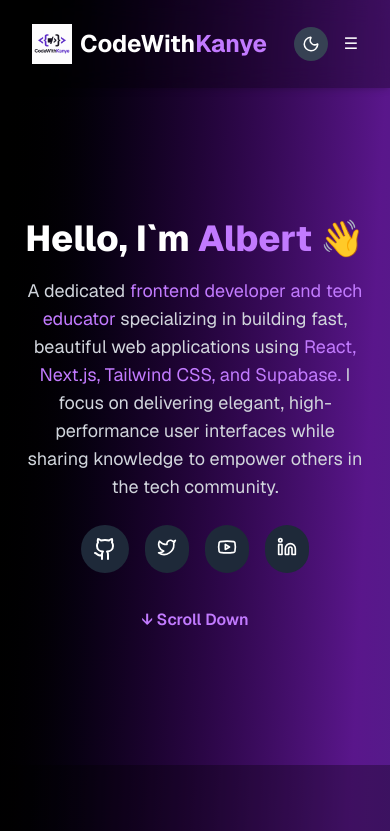
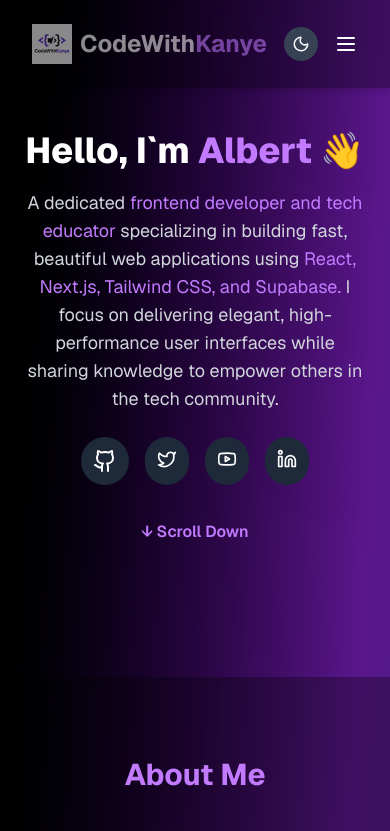
Before and after one commit to AlbertAdekanye/codewithkanye-portfolio, a Next.js app: page / in a window 390 px wide. Shown: the top 831 px of the page. Built offline with nearby package versions, Linux system fonts and the light colour scheme.

Commit message:
feat: enhance Navbar with mobile menu and scroll visibility logic

```diff
--- a/src/app/components/Navbar.jsx
+++ b/src/app/components/Navbar.jsx
@@ -1,45 +1,75 @@
 'use client';
 import Image from "next/image";
+import { useState, useEffect } from "react";
 import { useTheme } from "next-themes";
-import { Sun, Moon } from "lucide-react";
+import { Sun, Moon, Menu, X } from "lucide-react";
 
 export default function Navbar() {
   const { theme, setTheme } = useTheme();
+  const [isMobileOpen, setMobileOpen] = useState(false);
+  const [prevScroll, setPrevScroll] = useState(0);
+  const [isVisible, setIsVisible] = useState(true);
+
+  // Scroll logic to hide/show navbar
+  useEffect(() => {
+    const handleScroll = () => {
+      const current = window.scrollY;
+      setIsVisible(prevScroll > current || current < 10);
+      setPrevScroll(current);
+    };
+    window.addEventListener("scroll", handleScroll);
+    return () => window.removeEventListener("scroll", handleScroll);
+  }, [prevScroll]);
 
   return (
-    <header className="flex justify-between items-center px-8 py-6 shadow-md backdrop-blur-md bg-black/30 sticky top-0 z-50">
+    <header className={`fixed w-full top-0 z-50 transition-transform duration-300 ease-in-out
+      ${isVisible ? "translate-y-0" : "-translate-y-full"}
+      shadow-md backdrop-blur-md bg-black/30`}>
+      <div className="flex justify-between items-center px-8 py-6">
         {/* Logo */}
-      <div className="flex items-center space-x-2">
-        <Image src="/logo.png" alt="CodeWithKanye Logo" width={40} height={40} />
+        <div className="flex items-center space-x-2 animate-pulse">
+          <Image src="/logo.png" alt="Logo" width={40} height={40} />
           <h1 className="text-2xl font-bold">
             CodeWith<span className="text-purple-400">Kanye</span>
           </h1>
         </div>
 
-      {/* Navigation Links */}
+        {/* Desktop Nav */}
         <nav className="hidden md:flex space-x-6 text-lg">
-        <a href="#about" className="hover:text-purple-400 transition duration-300">About</a>
-        <a href="#projects" className="hover:text-purple-400 transition duration-300">Projects</a>
-        <a href="#skills" className="hover:text-purple-400 transition duration-300">Skills</a>
-        <a href="#contact" className="hover:text-purple-400 transition duration-300">Contact</a>
+          <a href="#about" className="hover:text-purple-400">About</a>
+          <a href="#projects" className="hover:text-purple-400">Projects</a>
+          <a href="#skills" className="hover:text-purple-400">Skills</a>
+          <a href="#contact" className="hover:text-purple-400">Contact</a>
         </nav>
 
-      {/* Right-Side Controls */}
+        {/* Right Side */}
         <div className="flex items-center space-x-4">
-        {/* Theme Toggle */}
           <button
-          onClick={() => setTheme(theme === 'dark' ? 'light' : 'dark')}
+            onClick={() => setTheme(theme === "dark" ? "light" : "dark")}
             className="p-2 rounded-full bg-gray-700 hover:bg-purple-600 transition"
             aria-label="Toggle Theme"
           >
-          {theme === 'dark' ? <Sun size={18} /> : <Moon size={18} />}
+            {theme === "dark" ? <Sun size={18} /> : <Moon size={18} />}
           </button>
-
-        {/* Mobile menu placeholder */}
-        <div className="md:hidden">
-          <button aria-label="Open mobile menu" className="text-white hover:text-purple-400">☰</button>
+          <button
+            onClick={() => setMobileOpen(!isMobileOpen)}
+            className="md:hidden text-white"
+            aria-label="Toggle Menu"
+          >
+            {isMobileOpen ? <X size={24} /> : <Menu size={24} />}
+          </button>
         </div>
       </div>
+
+      {/* Mobile Dropdown */}
+      {isMobileOpen && (
+        <div className="md:hidden bg-black/80 px-8 pb-6 space-y-4 text-lg text-white">
+          <a onClick={() => setMobileOpen(false)} href="#about" className="block hover:text-purple-400">About</a>
+          <a onClick={() => setMobileOpen(false)} href="#projects" className="block hover:text-purple-400">Projects</a>
+          <a onClick={() => setMobileOpen(false)} href="#skills" className="block hover:text-purple-400">Skills</a>
+          <a onClick={() => setMobileOpen(false)} href="#contact" className="block hover:text-purple-400">Contact</a>
+        </div>
+      )}
     </header>
   );
 }
```
Lines whose indentation alone changed are shown as unchanged.
